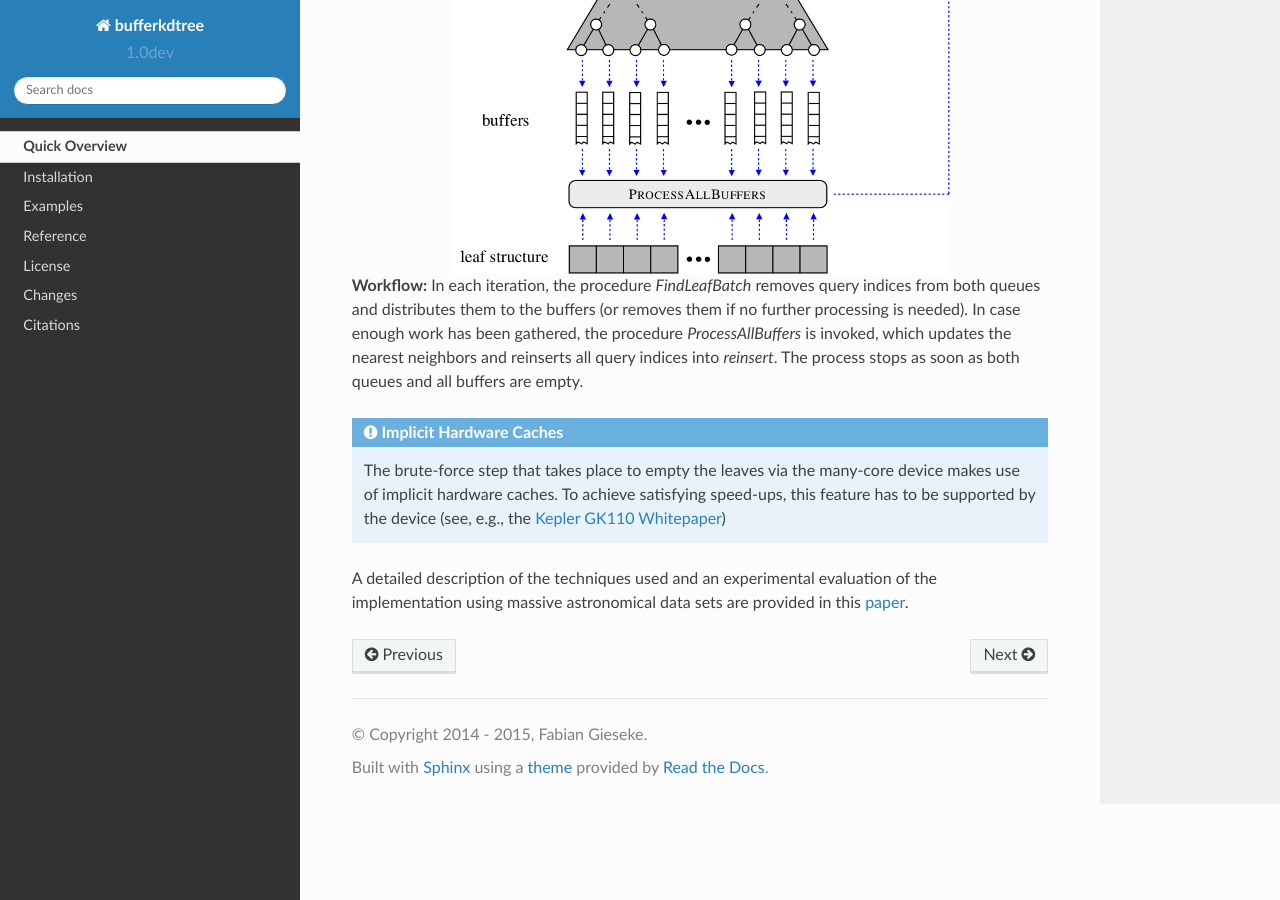
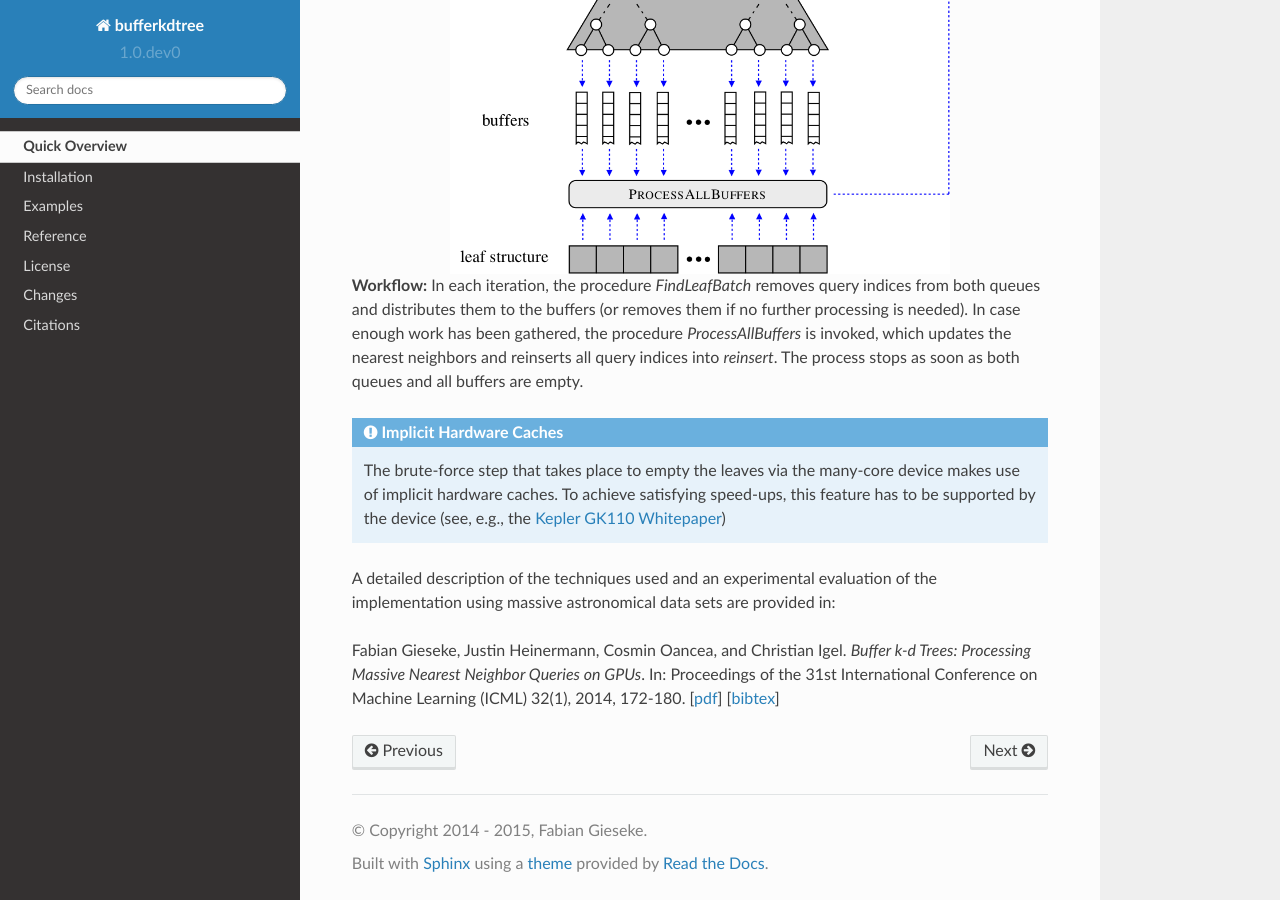
Before and after one commit to gieseke/bufferkdtree, a Sphinx documentation site: the page built from docs/overview.rst, in a window 1280 px wide and 900 px high, scrolled down 621 px. Built offline with Sphinx 7.4.7 and the Read the Docs theme 2.0.0, drawn with Linux system fonts in a browser that asks for light colours; formulas are drawn with MathJax 3.

Commit message:
added bibtex to docs

```diff
--- a/bufferkdtree/__init__.py
+++ b/bufferkdtree/__init__.py
@@ -6,4 +6,4 @@ Created on 15.09.2015
 
 import os
 
-__version__ = '1.0dev'
+__version__ = '1.0.dev0'
--- /dev/null
+++ b/docs/_static/bibtex/GiesekeHOI2014.bib
@@ -0,0 +1,9 @@
+@INPROCEEDINGS{GiesekeHOI2014,
+  author = {Fabian Gieseke and Justin Heinermann and Cosmin Oancea and Christian Igel},
+  title = {Buffer k-d Trees: Processing Massive Nearest Neighbor Queries on {GPUs}},
+  booktitle = {Proceedings of the 31st International Conference on Machine Learning (ICML 2014). JMLR W\&CP},
+  year = {2014},
+  volume = {32},
+  number = {1},
+  pages = {172--180}
+}
--- a/docs/cite.rst
+++ b/docs/cite.rst
@@ -5,4 +5,4 @@ Citations
 
 If you wish to cite a paper that describes the techniques and the implementation for buffer k-d trees, please make use of the following work:
 
-Fabian Gieseke, Justin Heinermann, Cosmin Oancea, and Christian Igel. Buffer k-d Trees: Processing Massive Nearest Neighbor Queries on GPUs. In Proceedings of the 31st International Conference on Machine Learning (ICML) 32(1), 2014, 172-180. [`pdf <http://jmlr.org/proceedings/papers/v32/gieseke14.pdf>`_]
+Fabian Gieseke, Justin Heinermann, Cosmin Oancea, and Christian Igel. *Buffer k-d Trees: Processing Massive Nearest Neighbor Queries on GPUs*. In: Proceedings of the 31st International Conference on Machine Learning (ICML) 32(1), 2014, 172-180.  [`pdf <http://jmlr.org/proceedings/papers/v32/gieseke14.pdf>`_] [`bibtex <_static/bibtex/GiesekeHOI2014.bib>`_]
--- a/docs/examples.rst
+++ b/docs/examples.rst
@@ -47,7 +47,7 @@ The parameter ``algorithm`` determines the method that shall be used. The follow
 Large-Scale Querying
 --------------------
 
-The next data example is based on data from the Sloan Digital Sky Survey; the data is downloaded automatically.
+The next data example is based on data from the `Sloan Digital Sky Survey <http://www.sdss.org>`_; the data set will be downloaded automatically (see the `copyright notice <http://www.sdss.org/collaboration/citing-sdss>`_):
 
 .. literalinclude:: ../examples/astronomy.py
     :start-after: # Licence: GNU GPL (v2)
--- a/docs/overview.rst
+++ b/docs/overview.rst
@@ -18,4 +18,6 @@ Buffer k-d trees aim at scenarios, where you are given both a large reference (e
 
    The brute-force step that takes place to empty the leaves via the many-core device makes use of implicit hardware caches. To achieve satisfying speed-ups, this feature has to be supported by the device (see, e.g., the `Kepler GK110 Whitepaper <http://www.nvidia.com/content/PDF/kepler/NVIDIA-Kepler-GK110-Architecture-Whitepaper.pdf>`_)
 
-A detailed description of the techniques used and an experimental evaluation of the implementation using massive astronomical data sets are provided in this `paper <http://jmlr.org/proceedings/papers/v32/gieseke14.pdf>`_.
+A detailed description of the techniques used and an experimental evaluation of the implementation using massive astronomical data sets are provided in:
+
+Fabian Gieseke, Justin Heinermann, Cosmin Oancea, and Christian Igel. *Buffer k-d Trees: Processing Massive Nearest Neighbor Queries on GPUs*. In: Proceedings of the 31st International Conference on Machine Learning (ICML) 32(1), 2014, 172-180.  [`pdf <http://jmlr.org/proceedings/papers/v32/gieseke14.pdf>`_] [`bibtex <_static/bibtex/GiesekeHOI2014.bib>`_]
--- a/docs/reference.rst
+++ b/docs/reference.rst
@@ -5,5 +5,5 @@ Reference
 
 All neighbor implementations can be invoked via the main ``NearestNeighbors`` class, which exhibits a similar behaviour as the corresponding `class <http://scikit-learn.org/stable/modules/generated/sklearn.neighbors.NearestNeighbors.html>`_ from the `scikit-learn <http://scikit-learn.org>`_ package:
 
-.. autoclass:: bufferkdtree.neighbors.base.NearestNeighbors
+.. autoclass:: bufferkdtree.neighbors.NearestNeighbors
     :members: fit, kneighbors, compute_optimal_tree_depth
```
Also changed, not shown: 4 other files.
